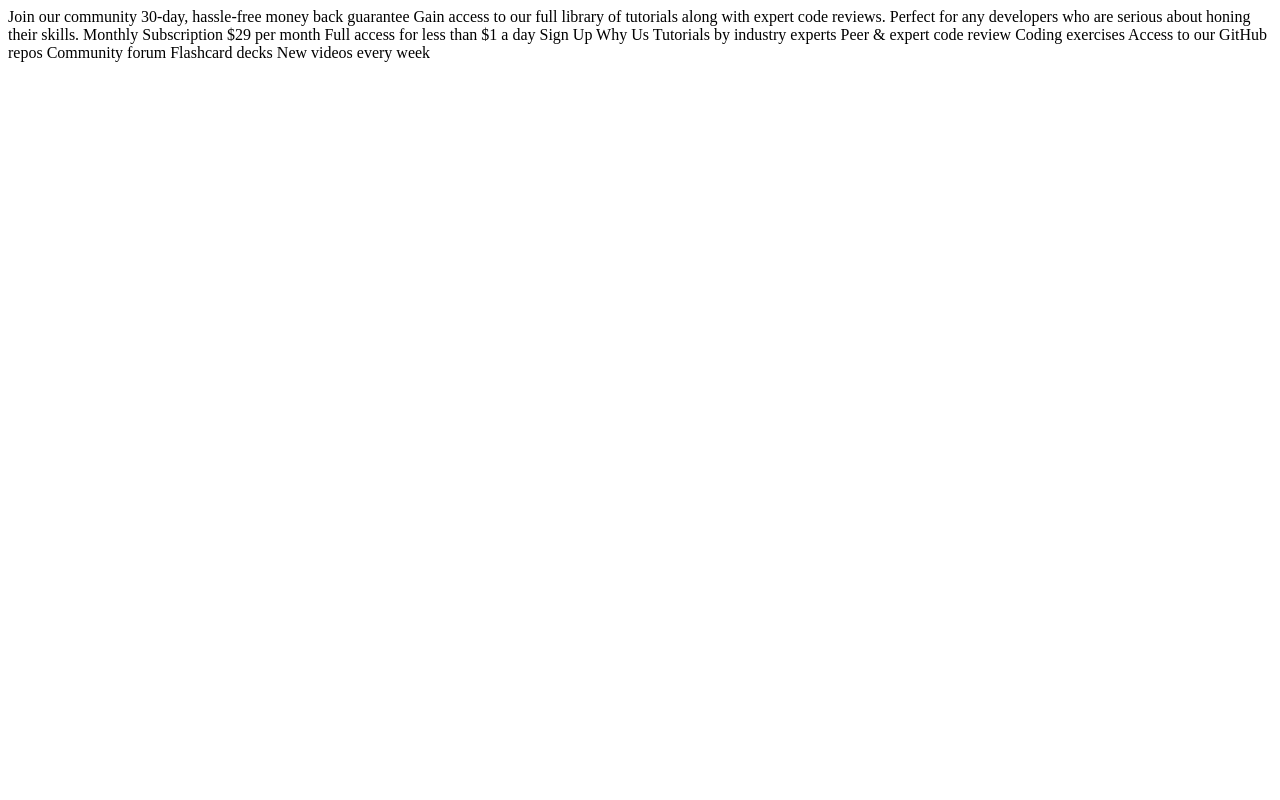
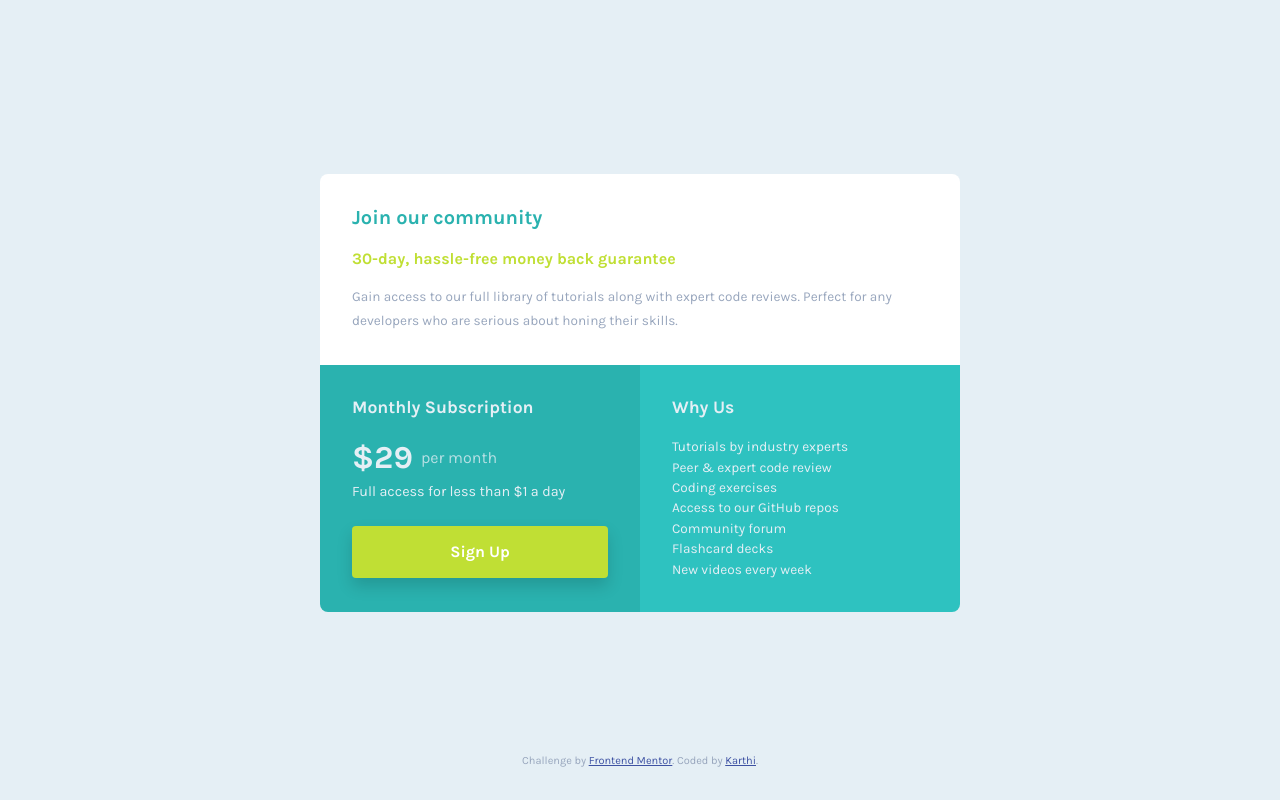
Before and after one commit to Karthi13krishna/Single-price-grid-component, a website built with Parcel: page index.html in a window 1280 px wide. Built offline with nearby package versions, Linux system fonts and the light colour scheme.

Commit message:
built the entire component

```diff
--- a/index.html
+++ b/index.html
@@ -10,26 +10,60 @@
       sizes="32x32"
       href="./images/favicon-32x32.png"
     />
+
+    <link rel="preconnect" href="https://fonts.googleapis.com" />
+    <link rel="preconnect" href="https://fonts.gstatic.com" crossorigin />
+    <link
+      href="https://fonts.googleapis.com/css2?family=Karla:wght@400;700&display=swap"
+      rel="stylesheet"
+    />
+
     <link rel="stylesheet" href="style.css" />
 
     <title>Frontend Mentor | Single Price Grid Component</title>
   </head>
   <body>
-    Join our community 30-day, hassle-free money back guarantee Gain access to
-    our full library of tutorials along with expert code reviews. Perfect for
-    any developers who are serious about honing their skills. Monthly
-    Subscription &dollar;29 per month Full access for less than &dollar;1 a day
-    Sign Up Why Us Tutorials by industry experts Peer &amp; expert code review
-    Coding exercises Access to our GitHub repos Community forum Flashcard decks
-    New videos every week
+    <main class="price">
+      <div class="community">
+        <h2>Join our community</h2>
+        <div class="subtitle">30-day, hassle-free money back guarantee</div>
+        <p>
+          Gain access to our full library of tutorials along with expert code
+          reviews. Perfect for any developers who are serious about honing their
+          skills.
+        </p>
+      </div>
+      <div class="subscription">
+        <h3>Monthly Subscription</h3>
 
-    <!-- <footer>
+        <div class="subscription__price">
+          <span>&dollar;29</span>
+          per month
+        </div>
+        <p>Full access for less than &dollar;1 a day</p>
+        <a class="btn" href="#">Sign Up</a>
+      </div>
+      <div class="why-us">
+        <h3>Why Us</h3>
+        <ul class="list">
+          <li class="list__item">Tutorials by industry experts</li>
+          <li class="list__item">Peer &amp; expert code review</li>
+          <li class="list__item">Coding exercises</li>
+          <li class="list__item">Access to our GitHub repos</li>
+          <li class="list__item">Community forum</li>
+          <li class="list__item">Flashcard decks</li>
+          <li class="list__item">New videos every week</li>
+        </ul>
+      </div>
+    </main>
+
+    <footer>
       <p class="attribution">
         Challenge by
         <a href="https://www.frontendmentor.io?ref=challenge" target="_blank"
           >Frontend Mentor</a
-        >. Coded by <a href="#">Your Name Here</a>.
+        >. Coded by <a href="https://github.com/Karthi13krishna">Karthi</a>.
       </p>
-    </footer> -->
+    </footer>
   </body>
 </html>
--- a/style.css
+++ b/style.css
@@ -1,13 +1,279 @@
+/* Box sizing rules */
 *,
 *::before,
 *::after {
   box-sizing: border-box;
 }
 
+/* Remove default margin */
+body,
+h1,
+h2,
+h3,
+h4,
+p,
+figure,
+blockquote,
+dl,
+dd {
+  margin: 0;
+}
+
+/* Remove list styles on ul, ol elements with a list role, which suggests default styling will be removed */
+ul[role='list'],
+ol[role='list'] {
+  list-style: none;
+}
+
+/* Set core root defaults */
+html:focus-within {
+  scroll-behavior: smooth;
+}
+
+/* Set core body defaults */
+body {
+  min-height: 100vh;
+  text-rendering: optimizeSpeed;
+  line-height: 1.5;
+}
+
+/* A elements that don't have a class get default styles */
+a:not([class]) {
+  text-decoration-skip-ink: auto;
+}
+
+/* Make images easier to work with */
+img,
+picture {
+  max-width: 100%;
+  display: block;
+}
+
+/* Inherit fonts for inputs and buttons */
+input,
+button,
+textarea,
+select {
+  font: inherit;
+}
+
+/* Remove all animations, transitions and smooth scroll for people that prefer not to see them */
+@media (prefers-reduced-motion: reduce) {
+  html:focus-within {
+    scroll-behavior: auto;
+  }
+
+  *,
+  *::before,
+  *::after {
+    animation-duration: 0.01ms !important;
+    animation-iteration-count: 1 !important;
+    transition-duration: 0.01ms !important;
+    scroll-behavior: auto !important;
+  }
+}
+
+:root {
+  --white: hsl(0, 0%, 100%);
+  --cyan: hsl(179, 62%, 43%);
+  --light-cyan: hsl(179, 62%, 47%);
+  --bright-yellow: hsl(71, 73%, 54%);
+  --light-gray: hsl(204, 43%, 93%);
+  --grayish-blue: hsl(218, 22%, 67%);
+
+  --paddingX: 1.8rem;
+  --paddingY: 1.5rem;
+}
+
+html {
+  font-size: 100%;
+  box-sizing: border-box;
+}
+
+*,
+*::before,
+*::after {
+  box-sizing: border-box;
+}
+
+body {
+  font-family: 'Karla', sans-serif;
+  line-height: 1.3;
+  background-color: var(--light-gray);
+  color: var(--grayish-blue);
+  padding: 2rem;
+  display: flex;
+  flex-direction: column;
+  align-items: center;
+  justify-content: center;
+}
+
+a {
+  text-decoration: none;
+}
+
+h1,
+h2,
+h3 {
+  margin-top: 0;
+  line-height: 1.15;
+  font-weight: bold;
+}
+
+h2 {
+  font-size: 1.25rem;
+  margin-bottom: 1.25rem;
+}
+
+h3 {
+  font-size: 1.1rem;
+  margin-bottom: 1.25rem;
+}
+
+p {
+  margin-top: 0;
+}
+
+.price {
+  max-width: 40rem;
+  width: 100%;
+  display: grid;
+  grid-template-columns: 1fr;
+  margin: auto;
+  border-radius: 0.5rem;
+  overflow: hidden;
+}
+
+.price > * {
+  padding: var(--paddingX) var(--paddingY);
+}
+
+@media screen and (min-width: 48em) {
+  .price {
+    grid-template-columns: repeat(2, 1fr);
+    grid-template-rows: repeat(2, auto);
+  }
+
+  .price > * {
+    padding: 2rem;
+  }
+}
+
+.community {
+  background-color: var(--white);
+}
+
+@media screen and (min-width: 48em) {
+  .community {
+    grid-column: 1/3;
+  }
+}
+
+.community h2 {
+  font-size: 1.25rem;
+  color: var(--cyan);
+}
+
+.community .subtitle {
+  font-size: 1rem;
+  color: var(--bright-yellow);
+  font-weight: bold;
+  margin-bottom: 1rem;
+}
+
+.community p {
+  font-size: 0.85rem;
+  line-height: 1.75;
+  margin-bottom: 0;
+}
+
+.subscription,
+.why-us {
+  color: var(--light-gray);
+}
+
+.subscription {
+  background-color: var(--cyan);
+}
+
+.subscription__price {
+  color: hsl(204, 43%, 93%, 0.75);
+  display: flex;
+  justify-content: flex-start;
+  align-items: center;
+  gap: 0.5rem;
+  margin-bottom: 0.25rem;
+}
+
+.subscription__price span {
+  color: var(--light-gray);
+  font-weight: bold;
+  font-size: 2rem;
+}
+
+.subscription p {
+  font-size: 0.9rem;
+  margin-bottom: 1.5rem;
+}
+
+.btn {
+  display: block;
+  text-align: center;
+  font-weight: bold;
+  font-size: 1rem;
+  white-space: nowrap;
+  color: var(--white);
+  background-color: var(--bright-yellow);
+  padding: 1em 3em;
+  border-radius: 0.25rem;
+  box-shadow: 0 0.5rem 1rem rgba(0, 0, 0, 0.15);
+  transition: background-color 0.2s ease-in-out;
+}
+
+.btn:visited {
+  text-decoration: none;
+}
+
+.btn:hover,
+.btn:focus {
+  background-color: hsl(71, 73%, 48%);
+}
+
+.why-us {
+  background-color: var(--light-cyan);
+}
+
+.list {
+  margin-top: 0;
+  padding-inline: 0;
+  line-height: 1.5;
+}
+
+.list__item {
+  list-style-type: none;
+  font-size: 0.85rem;
+}
+
+@media screen and (min-width: 48em) {
+  .subscription,
+  .why-us {
+    padding-bottom: 1rem;
+  }
+}
+
 .attribution {
+  margin: 0.5rem auto;
   font-size: 11px;
   text-align: center;
 }
+
 .attribution a {
   color: hsl(228, 45%, 44%);
+  text-decoration: underline;
 }
+
+@media screen and (min-width: 48em) {
+  .attribution {
+    margin: 0;
+  }
+}
```
